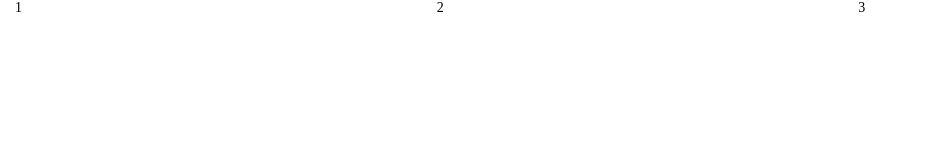
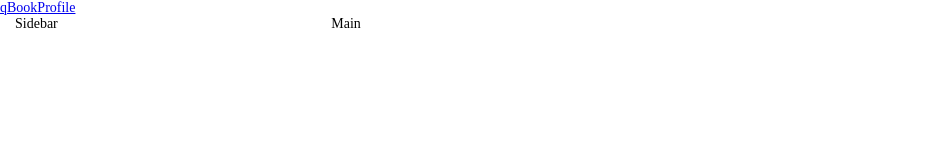
Before and after one commit to it4joy/qbuk, a plain HTML site: page index.html in a window 1280 px wide. Shown: the whole page, without its empty margins (0-928 px from the left). Drawn offline with Linux system fonts and the light colour scheme.

Commit message:
Upgrade markup & add CSS

```diff
--- a/css/common.css
+++ b/css/common.css
@@ -1,4 +1,11 @@
-*, *::before, *::after {
+:root {
+  --bs-gutter-x: 1.5rem;
+  --bs-gutter-y: 0;
+}
+
+*,
+*::before,
+*::after {
   box-sizing: border-box;
 }
 
@@ -15,3 +22,24 @@ body {
   margin: 0;
   font-size: 1.4rem;
 }
+
+ul {
+  padding-left: 0;
+}
+
+header {
+  margin-right: calc( var(--bs-gutter-x) * -1 );
+  margin-left: calc( var(--bs-gutter-x) * -1 );
+}
+
+/* nav */
+.navbar-nav {
+  position: relative;
+  display: flex;
+  margin: 0;
+  list-style: none;
+}
+
+.nav-item {
+
+}
--- a/css/grid.css
+++ b/css/grid.css
@@ -6,11 +6,12 @@ Partly based on Bootstrap 5
   padding-right: 1.5rem;
   padding-left: 1.5rem;
   width: 100%;
+  height: 100%;
 }
 
 .row {
-  --bs-gutter-x: 1.5rem;
-  --bs-gutter-y: 0;
+/*   --bs-gutter-x: 1.5rem;
+  --bs-gutter-y: 0; */
   display: flex;
   flex-wrap: wrap;
   margin-top: calc(var(--bs-gutter-y) * -1);
--- a/index.html
+++ b/index.html
@@ -4,17 +4,28 @@
 <head>
   <meta charset="utf-8">
   <meta name="viewport" content="width=device-width">
-  <title>qBuk</title>
+  <title>qBook</title>
   <link href="css/common.css" rel="stylesheet" type="text/css" />
   <link href="css/grid.css" rel="stylesheet" type="text/css" />
 </head>
 
 <body>
   <div class="container">
+    <header>
+      <nav class="navbar">
+        <ul class="navbar-nav">
+          <li class="nav-item">
+            <a href="#" class="nav-link navbar-brand">qBook</a>
+          </li>
+          <li class="nav-item">
+            <a href="#" class="nav-link">Profile</a>
+          </li>
+        </ul>
+      </nav>
+    </header>
     <div class="row">
-      <div class="col">1</div>
-      <div class="col">2</div>
-      <div class="col">3</div>
+      <aside class="col-3 sidebar">Sidebar</aside>
+      <main class="col-9 page-content">Main</main>
     </div>
   </div>
   <script src="js/app.js"></script>
```
